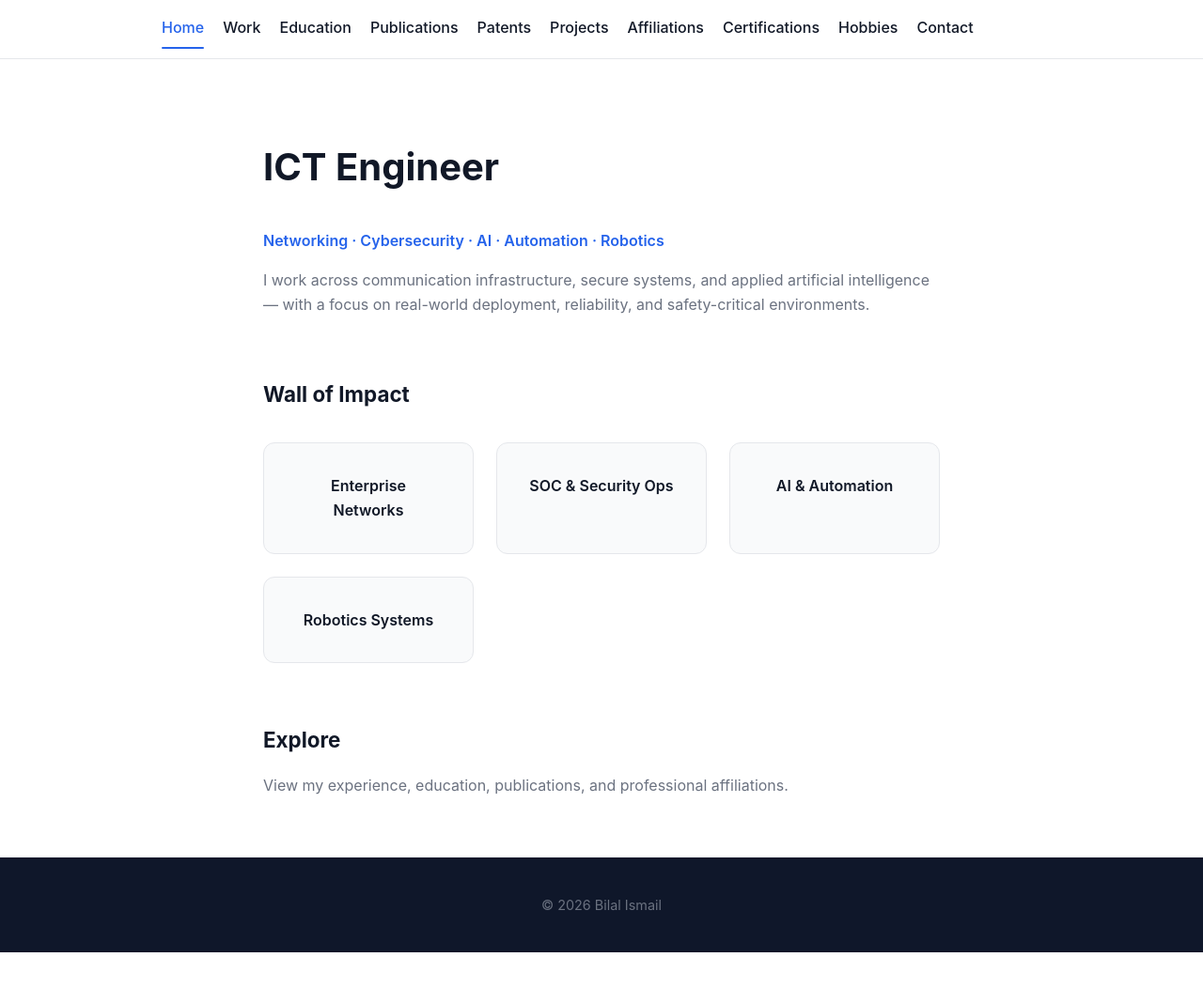
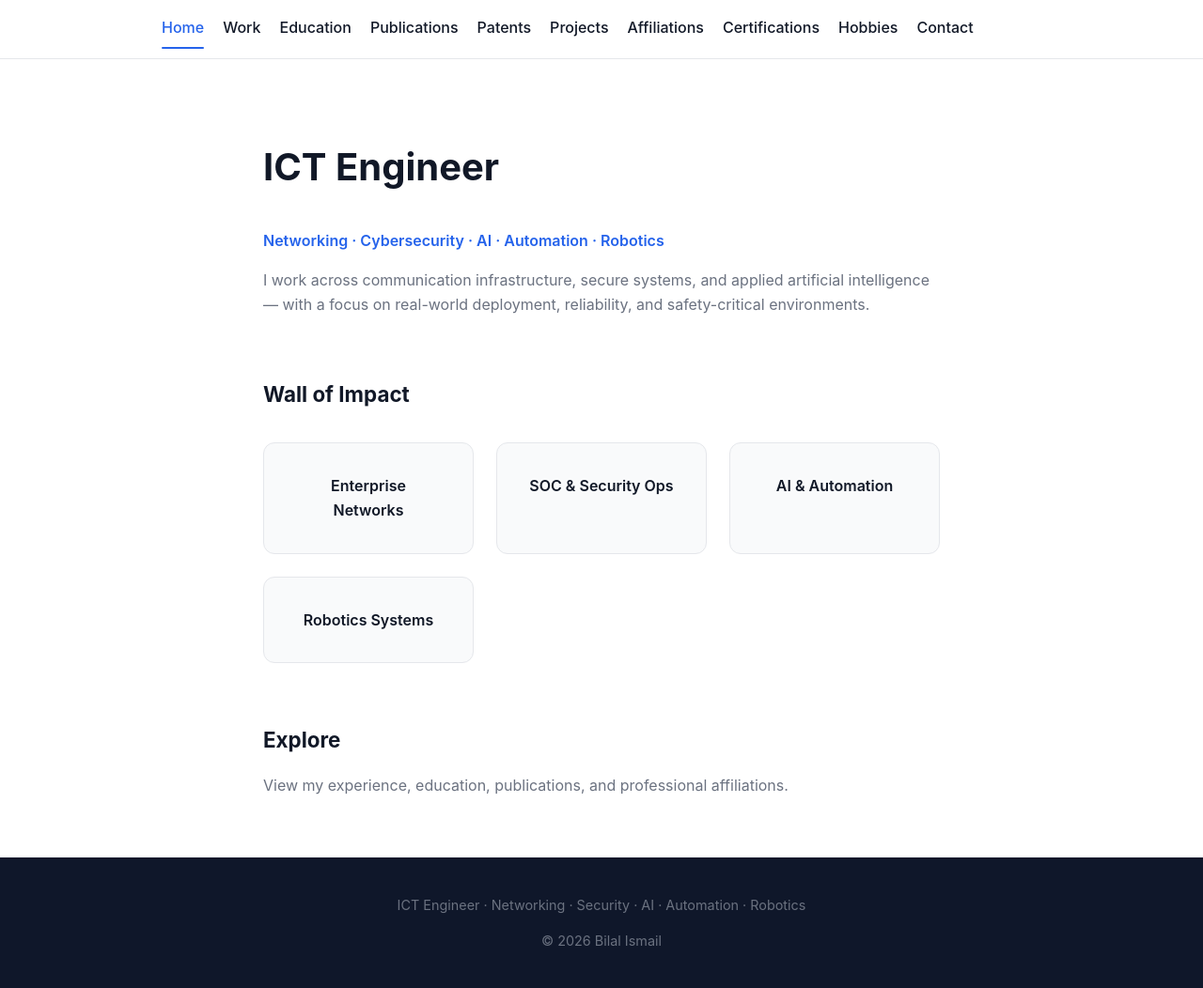
Before and after one commit to bilal-ismail/bilal-ismail.github.io, a Jekyll site: the page built from index.md, in a window 1280 px wide. Shown: the whole page at 94% size. Built offline with Jekyll 4.4.1, drawn with Linux system fonts in a browser that asks for light colours; before the commit the page ends 1014 px from its top, so only the background shows below that.

Commit message:
Update footer.html

```diff
--- a/_includes/footer.html
+++ b/_includes/footer.html
@@ -1,3 +1,8 @@
 <footer class="site-footer">
-  <p>© {{ site.time | date: "%Y" }} {{ site.title }}</p>
+  <p>
+    ICT Engineer · Networking · Security · AI · Automation · Robotics
+  </p>
+  <p>
+    © {{ site.time | date: "%Y" }} {{ site.title }}
+  </p>
 </footer>
```
